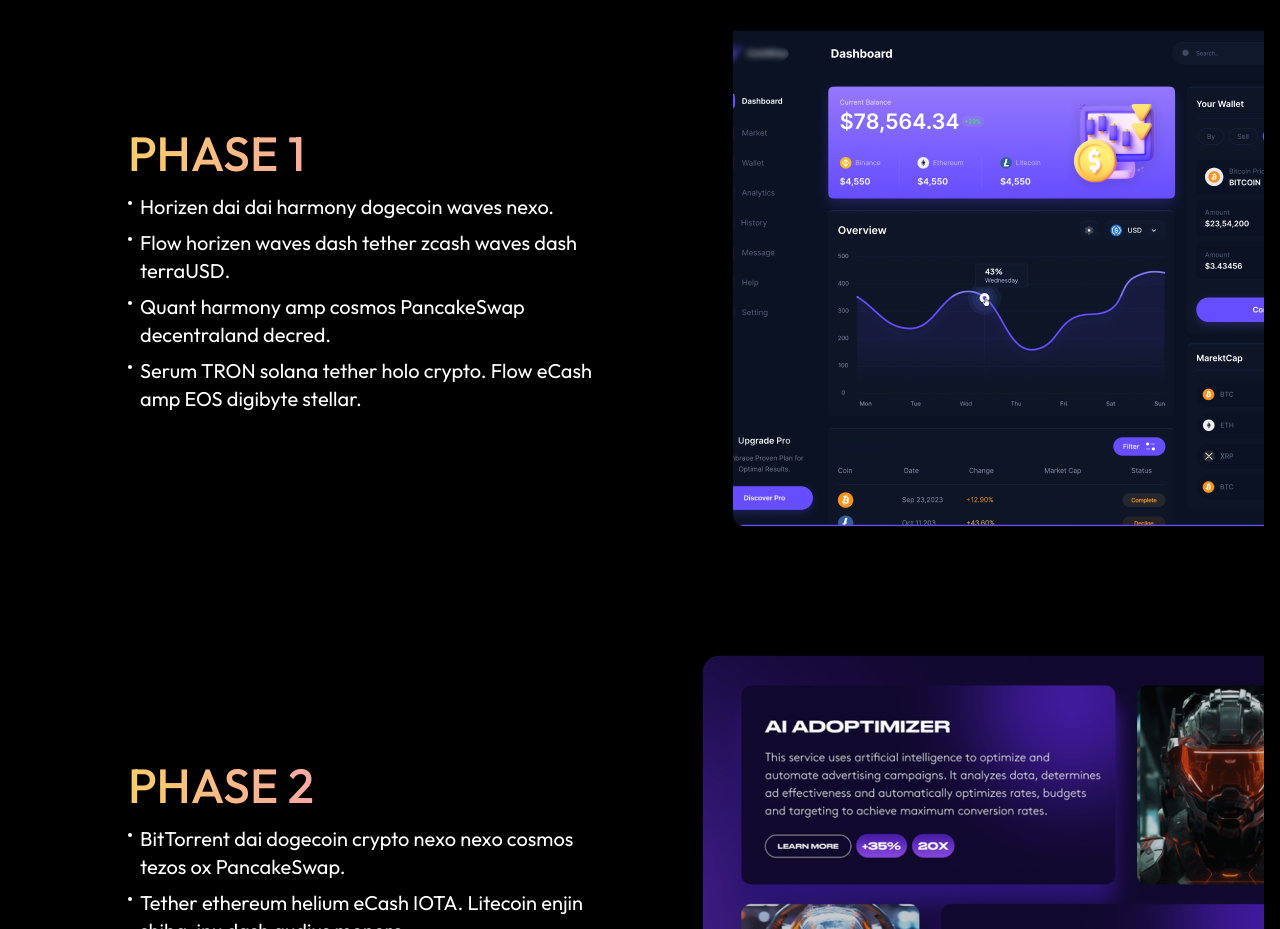
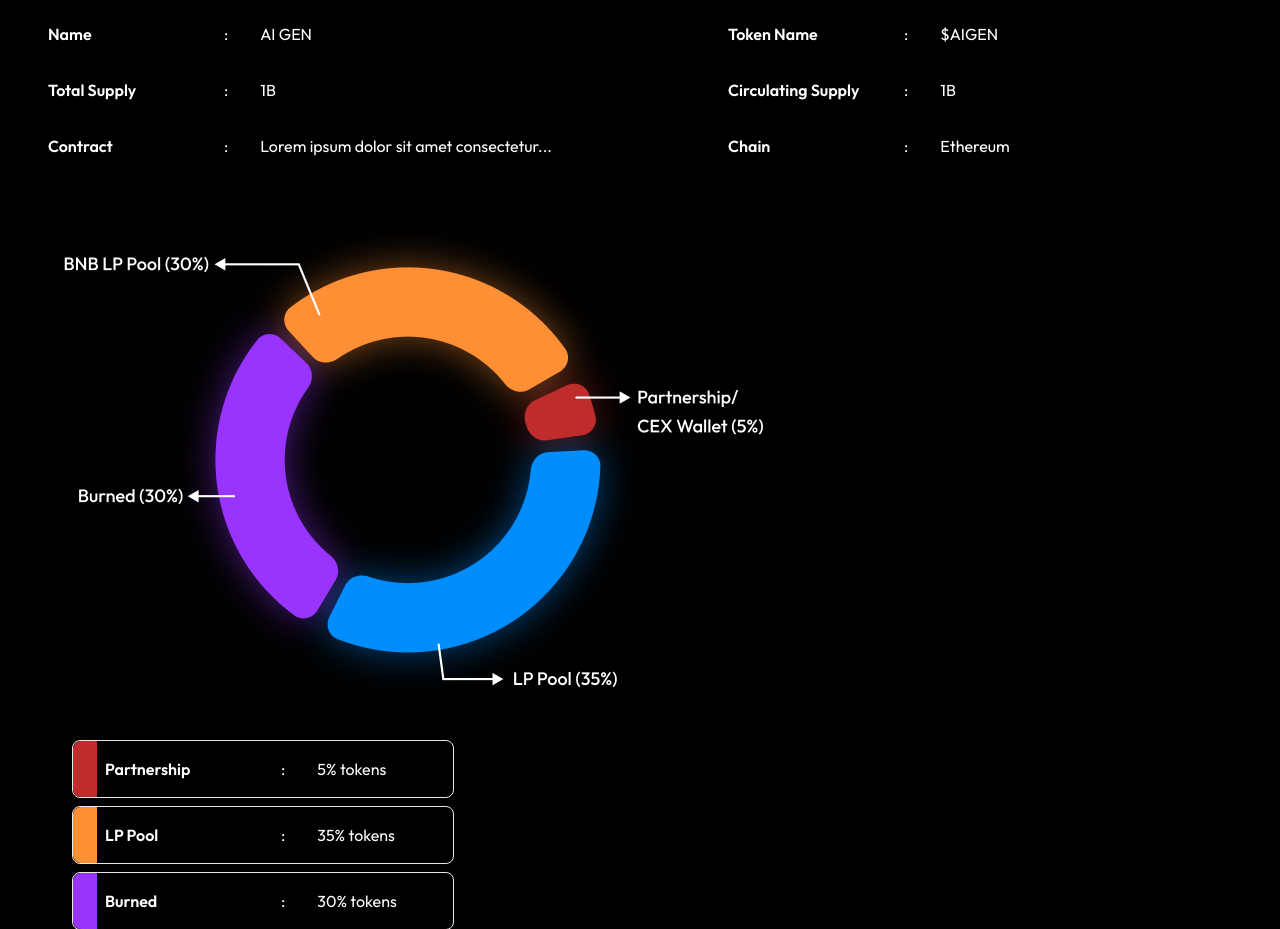
Before and after one commit to pkadam96/Pranoti-Kadam-Frontend-Developer, a React (Vite) app in the folder aigen/: page / in a window 1280 px wide. Shown: the part 4200-5129 px from the top of the page. Built offline with nearby package versions, Linux system fonts and the light colour scheme.

Commit message:
tokenomics section added

```diff
--- a/aigen/src/App.tsx
+++ b/aigen/src/App.tsx
@@ -4,6 +4,7 @@
 import { KeywordsCarousal } from "./components/KeywordsCarousal";
 import { CardsComponent } from "./components/CardsComponent";
 import { RoadMap } from "./components/RoadMap";
+import { Tokenomics } from "./components/Tokenomics";
 
 function App() {
   return (
@@ -13,6 +14,7 @@
       <HowItWorks/>
       <KeywordsCarousal/>
       <CardsComponent/>
+      <Tokenomics/>
       <RoadMap/>
     </>
   )
--- /dev/null
+++ b/aigen/src/components/Tokenomics.tsx
@@ -0,0 +1,83 @@
+import React from 'react';
+import img from "../assets/Donut.png";
+
+const Tokenomics: React.FC = () => {
+    return (
+        <div>
+            <h1 className='bg-gradient-to-r from-[#FA75F8] to-[#9E6EE6] bg-clip-text text-transparent text-3xl text-center mt-28 mb-12 lg:mb-28'>Tokenomics</h1>
+            <div className='flex justify-center mb-12'>
+                <div className='grid grid-cols-2 gap-x:8 lg:gap-x-40'>
+                    <div className='py-2 flex gap-2 lg:gap-8 m-2'>
+                        <span className='w-24 lg:w-36 font-semibold'>Name</span>
+                        <span>:</span>
+                        <span>AI GEN</span>
+                    </div>
+                    <div className='py-2 flex gap-2 lg:gap-8 m-2'>
+                        <span className='w-24 lg:w-36 font-semibold'>Token Name</span>
+                        <span>:</span>
+                        <span>$AIGEN</span>
+                    </div>
+                    <div className='py-2 flex gap-2 lg:gap-8 m-2'>
+                        <span className='w-24 lg:w-36 font-semibold'>Total Supply</span>
+                        <span>:</span>
+                        <span>1B</span>
+                    </div>
+                    <div className='py-2 flex gap-2 lg:gap-8 m-2'>
+                        <span className='w-24 lg:w-36 font-semibold'>Circulating Supply</span>
+                        <span>:</span>
+                        <span>1B</span>
+                    </div>
+                    <div className='py-2 flex gap-2 lg:gap-8 m-2'>
+                        <span className='w-24 lg:w-36 font-semibold'>Contract</span>
+                        <span>:</span>
+                        <span>Lorem ipsum dolor sit amet consectetur...</span>
+                    </div>
+                    <div className='py-2 flex gap-2 lg:gap-8 m-2'>
+                        <span className='w-24 lg:w-36 font-semibold'>Chain</span>
+                        <span>:</span>
+                        <span>Ethereum</span>
+                    </div>
+                </div>
+            </div>
+            <div className='flex items-center justify-between lg:px-16 flex-wrap'>
+                <img src={img} alt="" />
+                <div className='lg:mr-40'>
+                    <div className='flex border-1 border-gray-200  rounded-lg m-2'>
+                        <span className='w-6 bg-[#BE2C2C] dir-ltr rounded-s-lg '></span>
+                        <div className='pr-12 py-2 flex gap-8 m-2'>
+                            <span className='lg:w-36 font-semibold'>Partnership</span>
+                            <span>:</span>
+                            <span>5% tokens</span>
+                        </div>
+                    </div>
+                    <div className='flex border-1 border-gray-200  rounded-lg m-2'>
+                        <span className='w-6 bg-[#FF8F34] dir-ltr rounded-s-lg '></span>
+                        <div className='pr-12 py-2 flex gap-8 m-2'>
+                            <span className='lg:w-36 font-semibold'>LP Pool</span>
+                            <span>:</span>
+                            <span>35% tokens</span>
+                        </div>
+                    </div>
+                    <div className='flex border-1 border-gray-200  rounded-lg m-2'>
+                        <span className='w-6 bg-[#9934FF] dir-ltr rounded-s-lg '></span>
+                        <div className='pr-12 py-2 flex gap-8 m-2'>
+                            <span className='lg:w-36 font-semibold'>Burned</span>
+                            <span>:</span>
+                            <span>30% tokens</span>
+                        </div>
+                    </div>
+                    <div className='flex border-1 border-gray-200  rounded-lg m-2'>
+                        <span className='w-6 bg-[#028DFD] dir-ltr rounded-s-lg '></span>
+                        <div className='pr-12 py-2 flex gap-8 m-2'>
+                            <span className='lg:w-36 font-semibold'>BNB LP Pool</span>
+                            <span>:</span>
+                            <span>30% tokens</span>
+                        </div>
+                    </div>
+                </div>
+            </div>
+        </div>
+    );
+}
+
+export { Tokenomics };
```
Also changed, not shown: aigen/src/assets/Donut.png (added).
